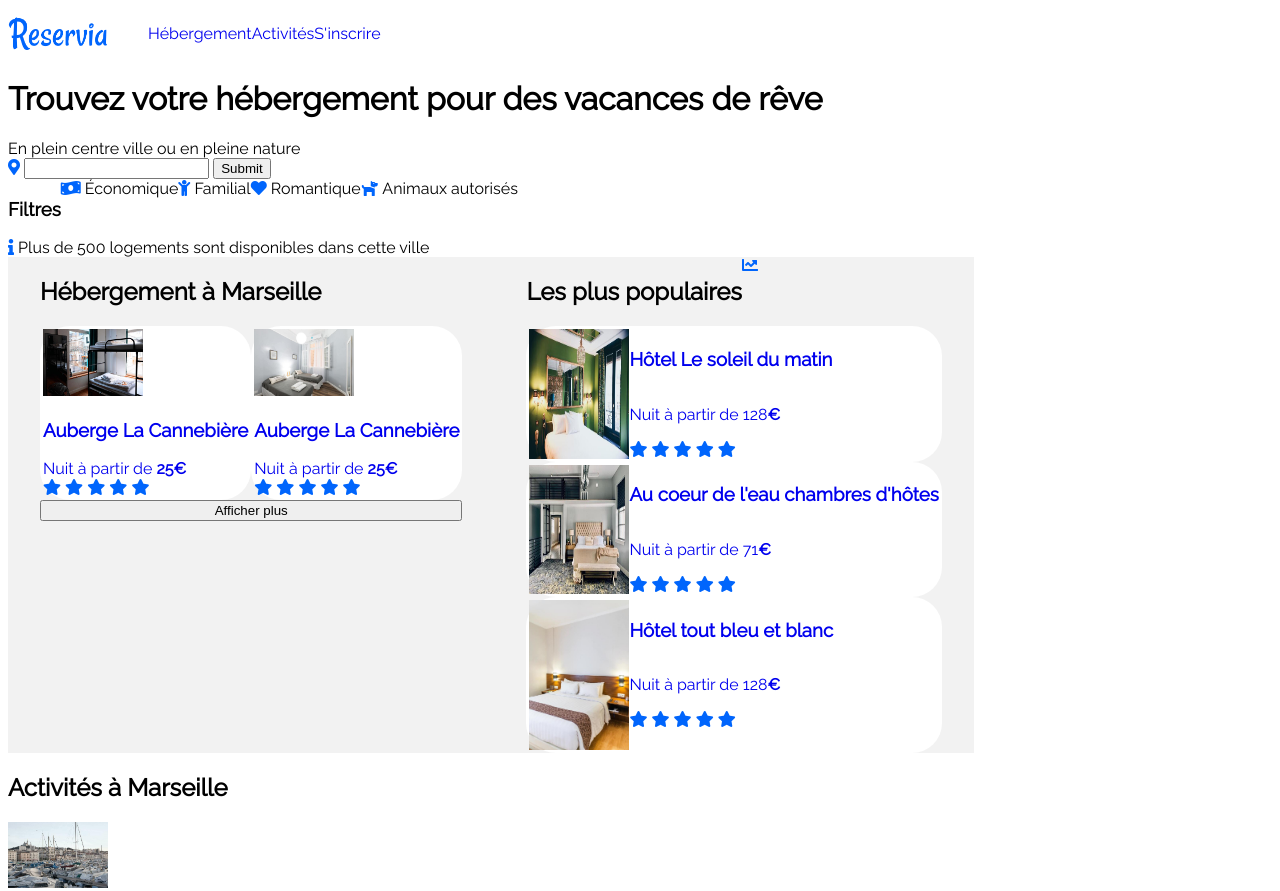
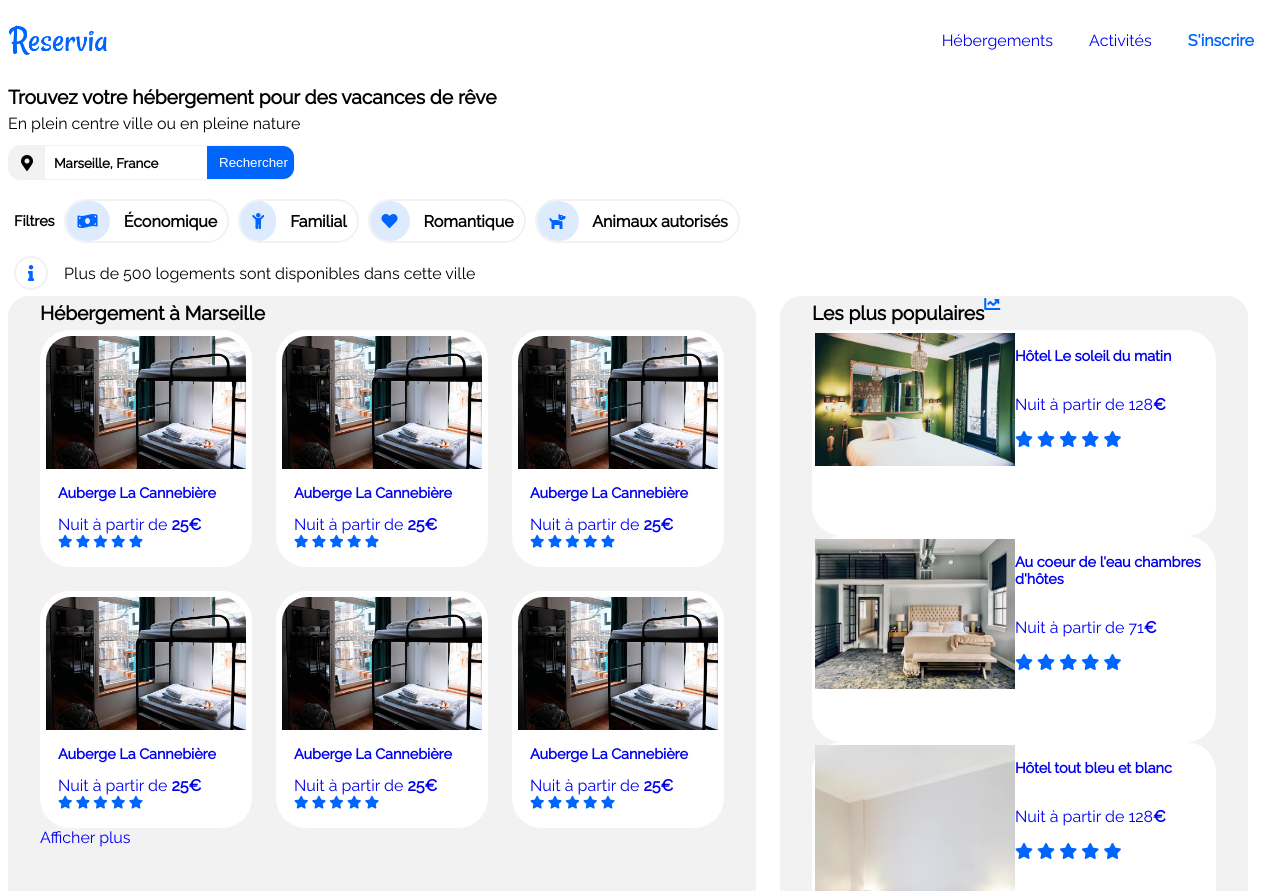
Before and after one commit to SedaII/IliasIdrissiMessnaoui_2_07062021, a plain HTML site: page index.html in a window 1280 px wide. Shown: the top 891 px of the page. Drawn offline with Linux system fonts and the light colour scheme.

Commit message:
add navbar header and cards style

```diff
--- a/assets/style/style.css
+++ b/assets/style/style.css
@@ -8,9 +8,21 @@
 
 body {
   font-family: Raleway, sans-serif;
+  margin-top: 0;
 }
+
+h1, h2 {
+  margin: 6px 0;
+  font-size: 1.2rem;
+  font-weight: bold;
+}
+
+h3 {
+  font-size: 0.9rem;
+}
+
 img {
-  width: 100px;
+  object-fit: cover;
 }
 
 i {
@@ -29,6 +41,121 @@ a:visited {
   color: inherit;
 }
 
+/* Nav elements*/
+
+.Nav img {
+  width: 100px;
+}
+
+.Nav {
+  align-items: center;
+  justify-content: space-between;
+  margin-top: 0;
+}
+
+.Nav__list {
+  align-items: center;
+  justify-content: space-between;
+  height: 80px;
+  margin: 0;
+  padding: 0;
+}
+.Nav__list-item {
+  height: 100%;
+}
+
+.Nav__link {
+  display: flex;
+  align-items: center;
+  justify-content: center;
+  height: 100%;
+  padding: 0 18px;
+}
+
+.Nav__link:focus {
+  color: var(--color-blue);
+  border-top: 1px solid var(--color-blue);
+}
+
+.Nav__login, .Nav__login:visited {
+  color: var(--color-blue);
+  font-weight: bold;
+}
+
+/* Search form */
+
+.Form {
+  display: inline-flex;
+  align-items: center;
+  width: 285px;
+  height: 33px;
+  border: 1px solid var(--color-grey);
+  border-radius: 12px;
+  overflow: hidden;
+  margin: 12px 0;
+}
+
+.Form__icon {
+  height: auto;
+  padding: 12px;
+  background-color: var(--color-grey);
+  color: black;
+}
+
+.Form__text {
+  border: none;
+  padding-left: 9px;
+  font-family: inherit;
+  font-weight: bold;
+}
+
+.Form__button {
+  width: auto;
+  height: 100%;
+  border: none;
+  background-color: var(--color-blue);
+  color: #fff;
+  padding: 0 12px;
+}
+
+/* Filter */
+
+.Filter {
+  align-items: center;
+  padding-left: 6px;
+  margin: 6px 0;
+}
+
+.Filter__item {
+  margin-left: 9px;
+  border: 2px solid var(--color-grey);
+  border-radius: 50px;
+  overflow: hidden;
+  font-family: inherit;
+  font-weight: bold;
+  padding-right: 10px;
+}
+
+.Filter__icon {
+  background-color: var(--color-light-blue);
+  padding: 12px;
+  border-radius: 30px;
+  margin-right: 10px;
+}
+
+/* info */
+
+.info-container {
+  margin: 6px 6px;
+}
+
+.info-icon {
+  margin-right: 12px;
+  border: 2px solid var(--color-grey);
+  padding: 7px 12px;
+  border-radius: 50px;
+}
+
 .card {
   background-color: #fff;
   border-radius: 30px;
@@ -39,6 +166,54 @@ a:visited {
   background-color: #fff;
   border-radius: 30px;
   padding: 3px;
+}
+
+/* Hébergement */
+
+/* Cards */
+.card-container {
+  display: grid;
+  grid-template-columns: 1fr 1fr 1fr;
+  gap: 24px;
+}
+
+.card {
+  overflow: hidden;
+  max-width: 200px;
+  padding: 6px;
+
+}
+
+.card img {
+  object-fit: cover;
+  border-radius: 25px 25px 0 0;
+}
+
+.card-content {
+  padding: 0 12px 12px 12px;
+}
+
+.card-stars {
+  font-size: 0.8rem;
+}
+
+/* Side cards */
+.side-card-container {
+  display: grid;
+  grid-template-rows: 1fr;
+}
+
+.side-card {
+  height: 200px;
+}
+
+.side-card-content {
+
+}
+
+.side-card img{
+  width: 200px;
+  object-fit: cover;
 }
 
 /* Global class */
@@ -55,4 +230,14 @@ a:visited {
 .background {
   background-color: var(--color-grey);
   padding: 0 2em;
+  border-radius: 21px;
+  margin-right: 1.5rem;
 }
+
+.black-color {
+  color: black;
+}
+
+.grey-color {
+  color: var(--color-grey);
+}
--- a/index.html
+++ b/index.html
@@ -13,94 +13,166 @@
 </head>
 
 <body>
-  <nav class="row">
+  <nav class="Nav row">
     <img src="assets/images/logo/reservia-nav.png" alt="reservia">
-    <ul class="row">
-      <li>
-        <a href="#hebergement">Hébergement</a>
+    <ul class="Nav__list row">
+      <li class="Nav__list-item">
+        <a class="Nav__link" href="#hebergement">Hébergements</a>
       </li>
-      <li>
-        <a href="#activites">Activités</a>
+      <li class="Nav__list-item">
+        <a class="Nav__link" href="#activites">Activités</a>
       </li>
-      <li>
-        <a href="#">S'inscrire</a>
+      <li class="Nav__list-item">
+        <a class="Nav__login Nav__link" href="#">S'inscrire</a>
       </li>
     </ul>
   </nav>
 
-  <header>
+  <header class="column">
     <h1>Trouvez votre hébergement pour des vacances de rêve</h1>
     En plein centre ville ou en pleine nature
 
-    <form>
-      <i class="fas fa-map-marker-alt"></i>
-      <input type="text">
-      <input type="submit">
+    <form class="Form">
+      <i class="Form__icon fas fa-map-marker-alt"></i>
+      <input class="Form__text" type="text" value="Marseille, France">
+      <input class="Form__button" type="submit" value="Rechercher">
     </form>
 
-    <div class="filter-container row">
+    <div class="Filter row">
       <h3>Filtres</h3>
-      <div class="filter-item">
-        <i class="fas fa-money-bill-wave"></i>
+      <div class="Filter__item">
+        <i class="Filter__icon fas fa-money-bill-wave"></i>
         Économique
       </div>
-      <div class="filter-item">
-        <i class="fas fa-child"></i>
+      <div class="Filter__item">
+        <i class="Filter__icon fas fa-child"></i>
         Familial
       </div>
-      <div class="filter-item">
-        <i class="fas fa-heart"></i>
+      <div class="Filter__item">
+        <i class="Filter__icon fas fa-heart"></i>
         Romantique
       </div>
-      <div class="filter-item">
-        <i class="fas fa-dog"></i>
+      <div class="Filter__item">
+        <i class="Filter__icon fas fa-dog"></i>
         Animaux autorisés
       </div>
     </div>
 
-    <div>
-      <i class="fas fa-info"></i>
+    <div class="info-container">
+      <i class="info-icon fas fa-info"></i>
       Plus de 500 logements sont disponibles dans cette ville
     </div>
   </header>
 
   <main>
     <div class="row">
-      <section id="hebergement column background" class="background column">
+      <section id="hebergement" class="background column">
         <h2>Hébergement à Marseille</h2>
-        <div class="card-container row">
-          <article class="card">
-            <a href="#">
+        <div class="card-container">
+          <article>
+            <a class="card column" href="#">
               <img src="assets/images/hebergements/small/cannebiere.jpg" alt="Auberge la cannebière">
+              <div class="card-content">
                 <h3>Auberge La Cannebière</h3>
                 Nuit à partir de <strong>25€</strong>
-              <div>
+                <div class="card-stars">
                   <i class="fas fa-star"></i>
                   <i class="fas fa-star"></i>
                   <i class="fas fa-star"></i>
                   <i class="fas fa-star"></i>
                   <i class="fas fa-star"></i>
                 </div>
+              </div>
             </a>
           </article>
 
-          <article class="card">
-            <a href="#">
-              <img src="assets/images/hebergements/small/port.jpg" alt="Hôtel du port">
+          <article>
+            <a class="card column" href="#">
+              <img src="assets/images/hebergements/small/cannebiere.jpg" alt="Auberge la cannebière">
+              <div class="card-content">
                 <h3>Auberge La Cannebière</h3>
                 Nuit à partir de <strong>25€</strong>
-              <div>
+                <div class="card-stars">
                   <i class="fas fa-star"></i>
                   <i class="fas fa-star"></i>
                   <i class="fas fa-star"></i>
                   <i class="fas fa-star"></i>
                   <i class="fas fa-star"></i>
                 </div>
+              </div>
+            </a>
+          </article>
+
+          <article>
+            <a class="card column" href="#">
+              <img src="assets/images/hebergements/small/cannebiere.jpg" alt="Auberge la cannebière">
+              <div class="card-content">
+                <h3>Auberge La Cannebière</h3>
+                Nuit à partir de <strong>25€</strong>
+                <div class="card-stars">
+                  <i class="fas fa-star"></i>
+                  <i class="fas fa-star"></i>
+                  <i class="fas fa-star"></i>
+                  <i class="fas fa-star"></i>
+                  <i class="fas fa-star"></i>
+                </div>
+              </div>
+            </a>
+          </article>
+
+          <article>
+            <a class="card column" href="#">
+              <img src="assets/images/hebergements/small/cannebiere.jpg" alt="Auberge la cannebière">
+              <div class="card-content">
+                <h3>Auberge La Cannebière</h3>
+                Nuit à partir de <strong>25€</strong>
+                <div class="card-stars">
+                  <i class="fas fa-star"></i>
+                  <i class="fas fa-star"></i>
+                  <i class="fas fa-star"></i>
+                  <i class="fas fa-star"></i>
+                  <i class="fas fa-star"></i>
+                </div>
+              </div>
+            </a>
+          </article>
+
+          <article>
+            <a class="card column" href="#">
+              <img src="assets/images/hebergements/small/cannebiere.jpg" alt="Auberge la cannebière">
+              <div class="card-content">
+                <h3>Auberge La Cannebière</h3>
+                Nuit à partir de <strong>25€</strong>
+                <div class="card-stars">
+                  <i class="fas fa-star"></i>
+                  <i class="fas fa-star"></i>
+                  <i class="fas fa-star"></i>
+                  <i class="fas fa-star"></i>
+                  <i class="fas fa-star"></i>
+                </div>
+              </div>
+            </a>
+          </article>
+
+          <article>
+            <a class="card column" href="#">
+              <img src="assets/images/hebergements/small/cannebiere.jpg" alt="Auberge la cannebière">
+              <div class="card-content">
+                <h3>Auberge La Cannebière</h3>
+                Nuit à partir de <strong>25€</strong>
+                <div class="card-stars">
+                  <i class="fas fa-star"></i>
+                  <i class="fas fa-star"></i>
+                  <i class="fas fa-star"></i>
+                  <i class="fas fa-star"></i>
+                  <i class="fas fa-star"></i>
+                </div>
+              </div>
             </a>
           </article>
         </div>
 
-        <button type="button">Afficher plus</button>
+        <a href="#">Afficher plus</a>
       </section>
       <section class="background">
         <header class="row">
@@ -108,11 +180,11 @@
           <i class="fas fa-chart-line"></i>
         </header>
 
-        <div class="card-container">
+        <div class="side-card-container">
           <article class="side-card">
             <a href="#" class="row">
               <img src="assets/images/hebergements/small/matin.jpg" alt="Hôtel le soleil du matin">
-              <div class="column">
+              <div class="side-card-content column">
                 <div class="column">
                   <h3>Hôtel Le soleil du matin</h3>
                   <p>Nuit à partir de 128<strong>€</strong></p>
```
Lines whose indentation alone changed are shown as unchanged.
